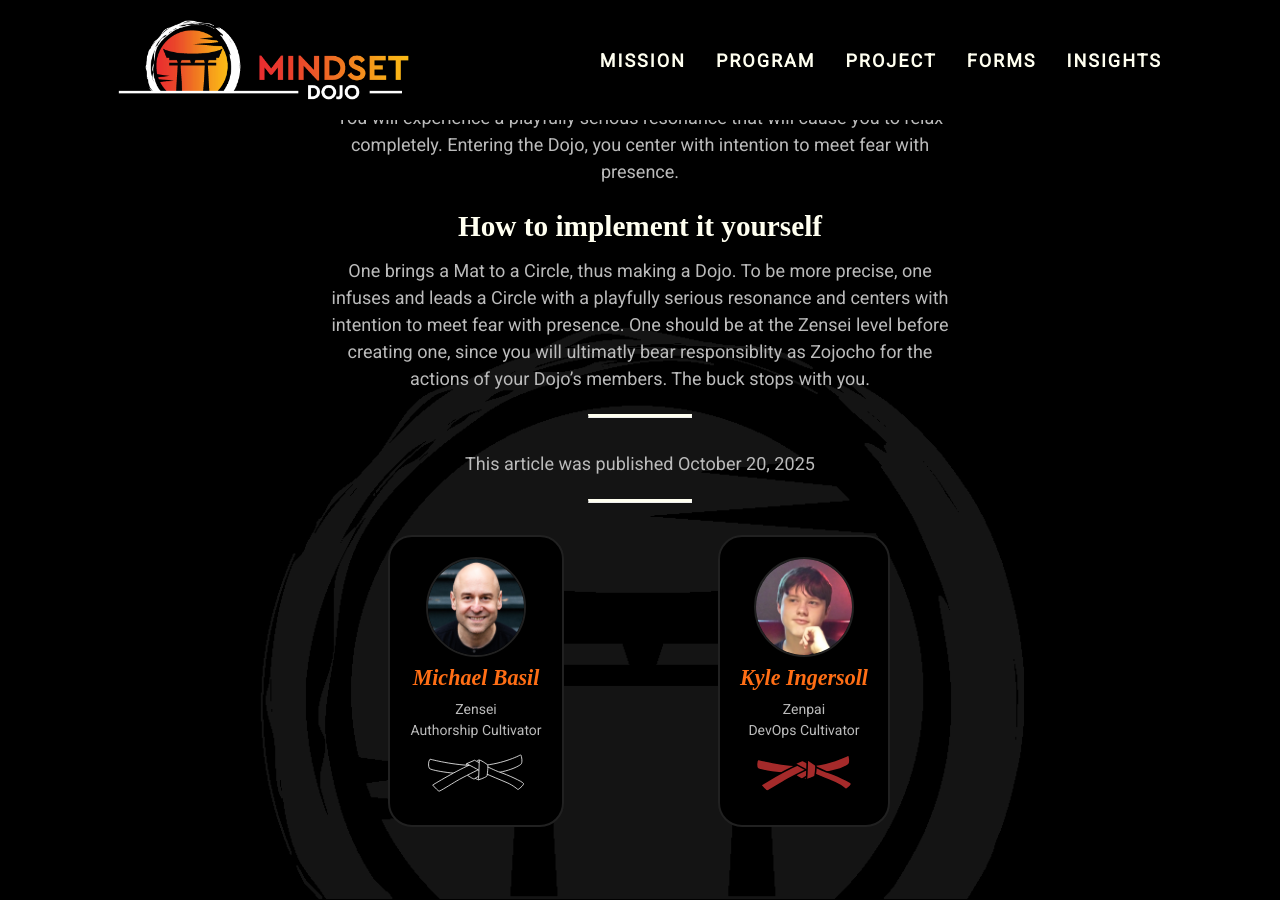
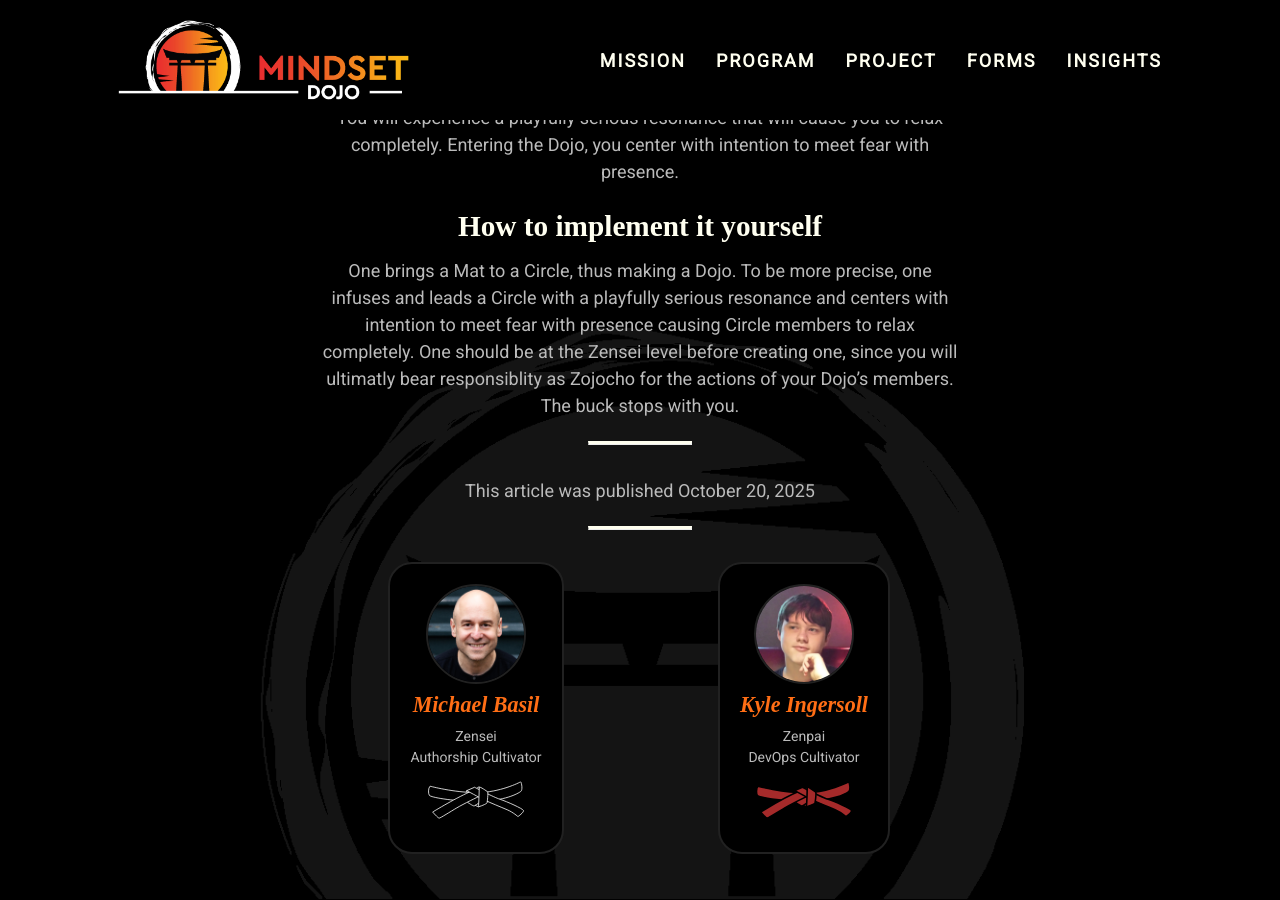
Before and after one commit to mindset-dojo/mindset-dojo.github.io, a Jekyll site: the page built from _forms/2025-10-20-dojo.md, in a window 1280 px wide and 900 px high, scrolled down 416 px. Built offline with Jekyll 4.4.1, drawn with Linux system fonts in a browser that asks for light colours; some web fonts are replaced.

Commit message:
feat(dojo): tie in relax completely principle.

```diff
--- a/_forms/2025-10-20-dojo.md
+++ b/_forms/2025-10-20-dojo.md
@@ -26,4 +26,4 @@ You will experience a playfully serious resonance that will cause you to relax c
 
 ### How to implement it yourself
 
-One brings a Mat to a Circle, thus making a Dojo. To be more precise, one infuses and leads a Circle with a playfully serious resonance and centers with intention to meet fear with presence. One should be at the Zensei level before creating one, since you will ultimatly bear responsiblity as Zojocho for the actions of your Dojo's members. The buck stops with you.
+One brings a Mat to a Circle, thus making a Dojo. To be more precise, one infuses and leads a Circle with a playfully serious resonance and centers with intention to meet fear with presence causing Circle members to relax completely. One should be at the Zensei level before creating one, since you will ultimatly bear responsiblity as Zojocho for the actions of your Dojo's members. The buck stops with you.
```
